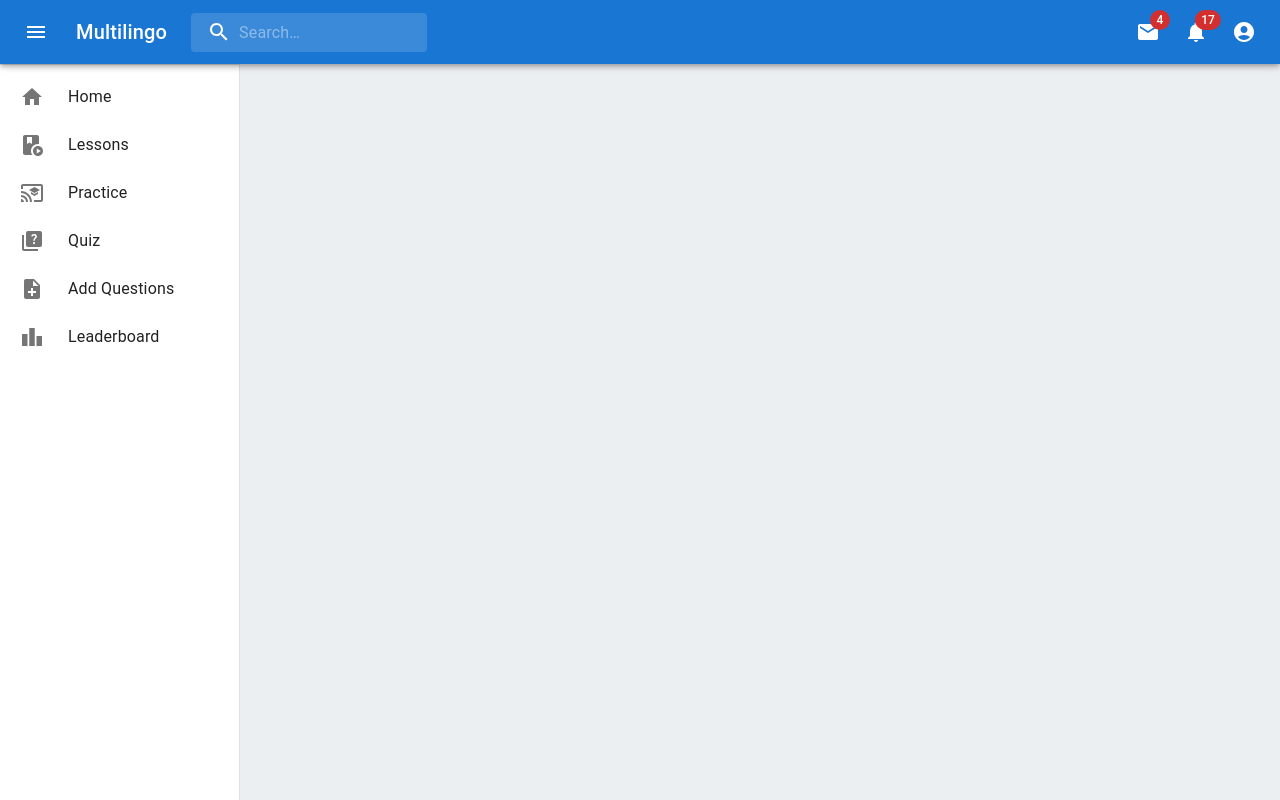
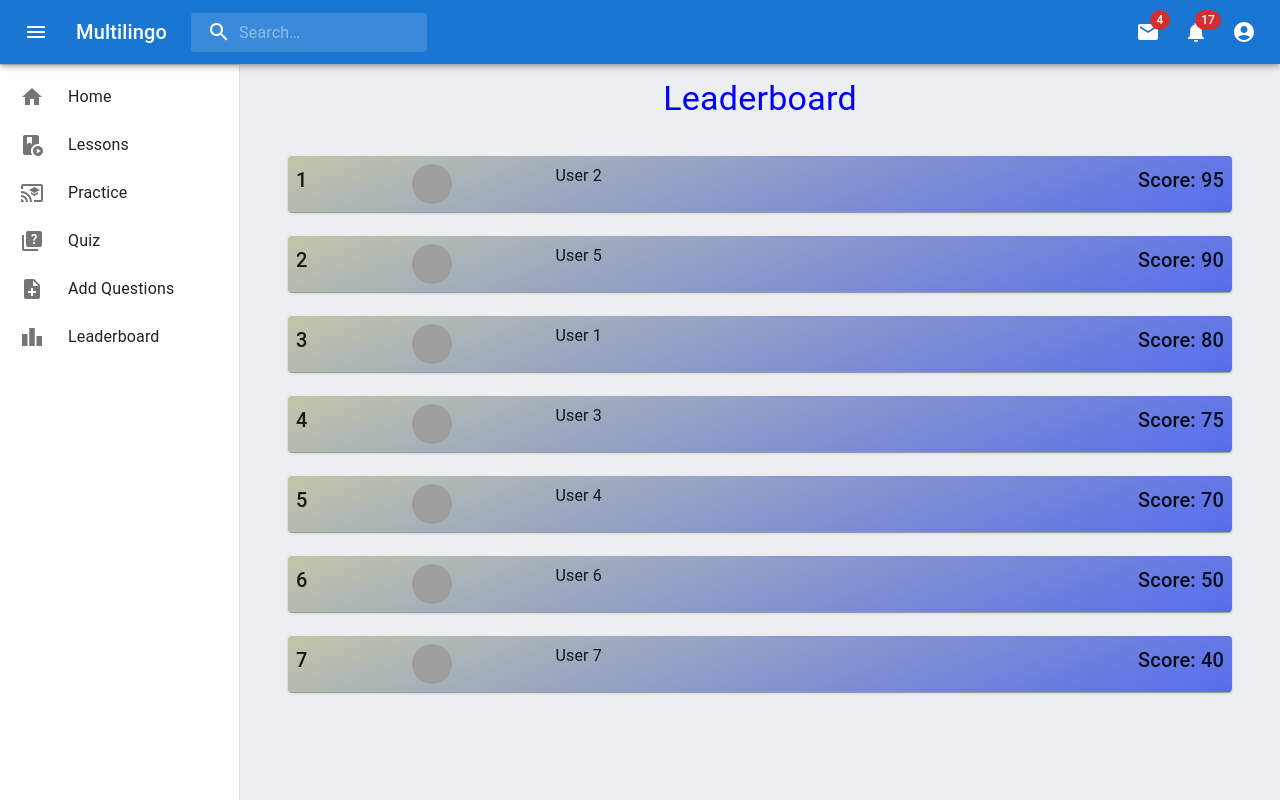
Before and after one commit to sristhilamichhane/multilingo, a React (Vite) app in the folder frontend/: page /leaderboard in a window 1280 px wide. Built offline with nearby package versions, Linux system fonts and the light colour scheme; grey boxes are pictures that could not be loaded; what react-swipeable-views-utils would draw is missing.

Commit message:
build: :art: populating leaderboard

```diff
--- a/frontend/src/Pages/Leaderboard.jsx
+++ b/frontend/src/Pages/Leaderboard.jsx
@@ -1,4 +1,4 @@
-import { Box, styled } from "@mui/material";
+import { Box, styled, Typography, Avatar, Card, Stack } from "@mui/material";
 import Sidebar from "../components/Sidebar";
 import Navbar from "../components/Navbar";
 
@@ -11,6 +11,20 @@ const MainContent = styled(Box)(({ theme }) => ({
 }));
 
 const Leaderboard = () => {
+  const quizResults = [
+    { name: "User 1", avatar: "/avatars/avatar1.png", score: 80 },
+    { name: "User 2", avatar: "/avatars/avatar2.png", score: 95 },
+    { name: "User 3", avatar: "/avatars/avatar3.png", score: 75 },
+    { name: "User 4", avatar: "/avatars/avatar3.png", score: 70 },
+    { name: "User 5", avatar: "/avatars/avatar3.png", score: 90 },
+    { name: "User 6", avatar: "/avatars/avatar3.png", score: 50 },
+    { name: "User 7", avatar: "/avatars/avatar3.png", score: 40 },
+    // Add more quiz results data here
+  ];
+
+  // Sort the quiz results array by score in descending order
+  const sortedResults = [...quizResults].sort((a, b) => b.score - a.score);
+
   return (
     <>
       <div className="bgColor">
@@ -19,7 +33,54 @@ const Leaderboard = () => {
         <Box sx={{ display: "flex" }}>
           <Sidebar />
           <MainContent>
-            <Box component="main" sx={{ flexGrow: 1, p: 3 }}></Box>
+            <Box component="main" sx={{ flexGrow: 1, p: 3 }}>
+              <Typography
+                variant="h4"
+                gutterBottom
+                sx={{
+                  pb: 3,
+                  display: "flex",
+                  justifyContent: "center",
+                  alignItems: "center",
+                  color: "blue",
+                }}
+              >
+                Leaderboard
+              </Typography>
+              {sortedResults.map((user, index) => (
+                <Box
+                  key={user.name}
+                  sx={{
+                    display: "flex",
+                    alignItems: "center",
+                    marginBottom: 3,
+                  }}
+                >
+                  <Card
+                    sx={{ width: "100%", height: "30%" }}
+                    className="gradientLight"
+                  >
+                    <Stack direction="row" gap={3} p={1}>
+                      <Typography
+                        variant="h6"
+                        sx={{ marginRight: { sm: 1, md: 10 } }}
+                      >
+                        {index + 1}
+                      </Typography>
+                      <Avatar
+                        alt={user.name}
+                        src={user.avatar}
+                        sx={{ marginRight: { sm: 1, md: 10 } }}
+                      />
+                      <Typography>{user.name}</Typography>
+                      <Typography variant="h6" sx={{ marginLeft: "auto" }}>
+                        Score: {user.score}
+                      </Typography>
+                    </Stack>
+                  </Card>
+                </Box>
+              ))}
+            </Box>
           </MainContent>
         </Box>
       </div>
```
